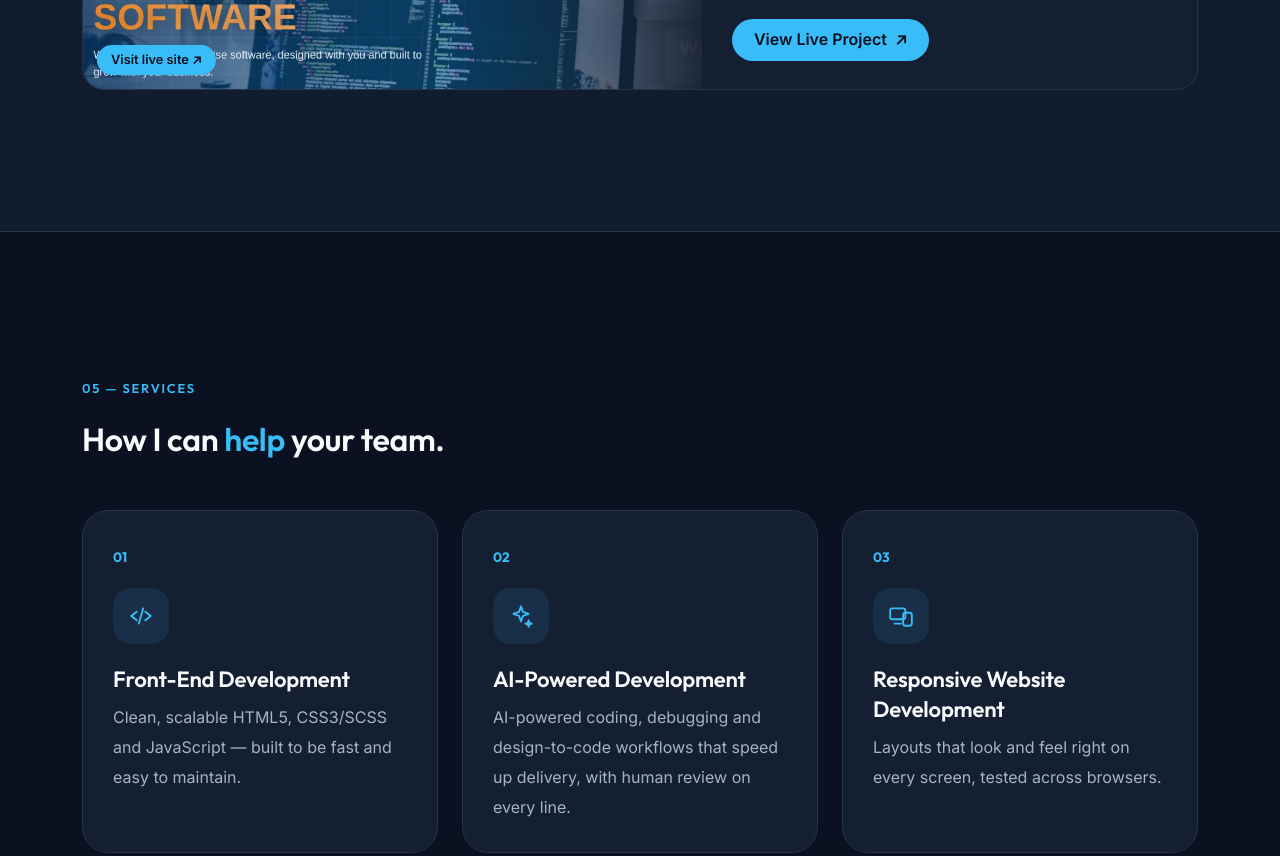
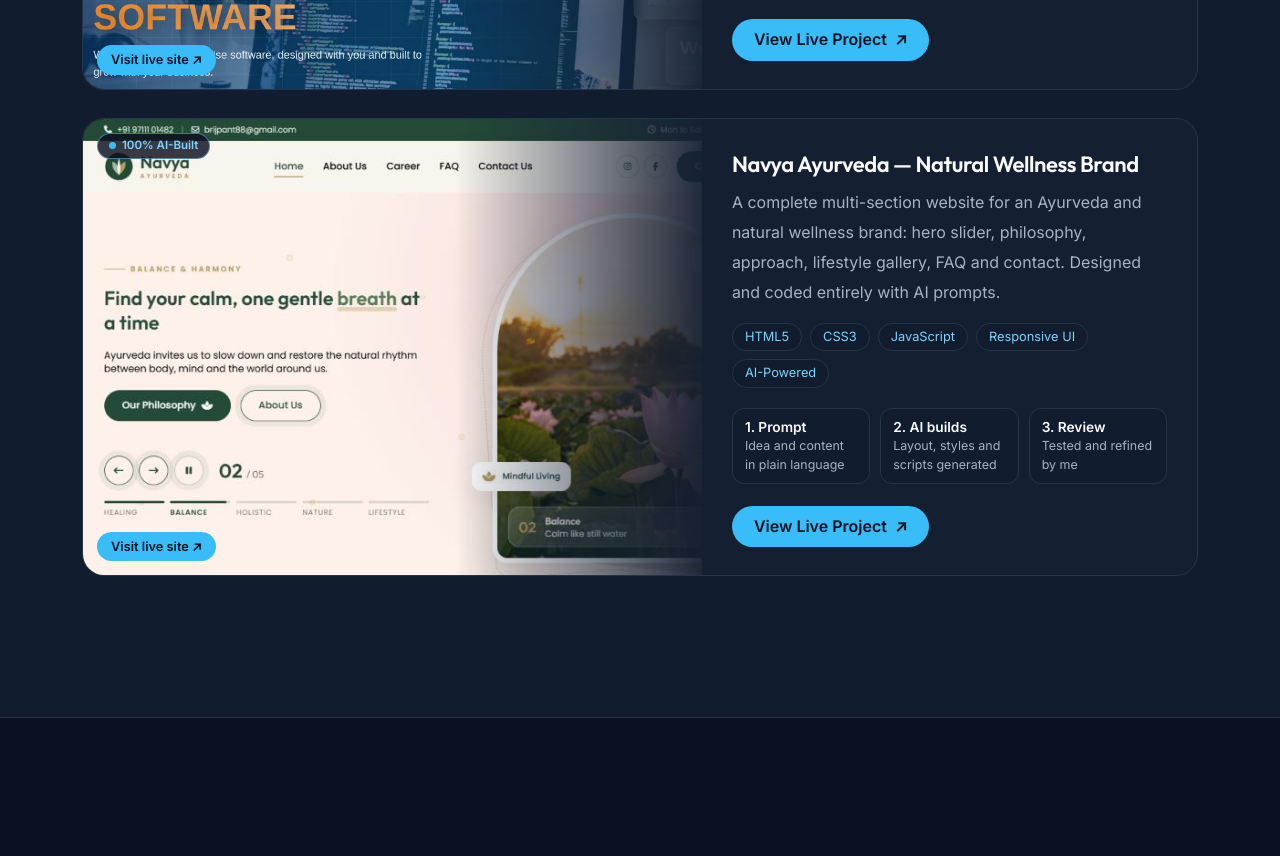
Before and after one commit to brijbhushan-dev/portfolio, a plain HTML site: page index.html in a window 1280 px wide. Shown: the part 8660-9516 px from the top of the page. Drawn offline with nearby package versions, Linux system fonts and the light colour scheme; animation ran at ten frames a second.

Commit message:
ai project add

```diff
--- a/assets/css/style.css
+++ b/assets/css/style.css
@@ -633,3 +633,4 @@ img,svg,video{max-width:100%}
 @media(max-width:991px){.ai-card{grid-template-columns:1fr}.ai-shot{min-height:0;aspect-ratio:16/10}.ai-shot::after{background:linear-gradient(180deg,transparent 60%,rgba(21,31,50,.95))}.ai-steps{grid-template-columns:1fr}.ai-built{margin-top:48px}}
 @media(max-width:575px){.ai-body{padding:22px 18px}}
 @media(prefers-reduced-motion:reduce){.ai-badge i{animation:none}.ai-card,.ai-shot img{transition:none}}
+.ai-card + .ai-card{margin-top:28px}
--- a/index.html
+++ b/index.html
@@ -319,6 +319,34 @@
               <span class="ai-btn">View Live Project <span aria-hidden="true">↗</span></span>
             </div>
           </a>
+          <a class="ai-card reveal" href="https://brijbhushan-dev.github.io/navya-ayurveda/index.html" target="_blank"
+            rel="noopener noreferrer"
+            aria-label="Navya Ayurveda, a 100% AI-built website. Opens the live site in a new tab.">
+            <div class="ai-shot">
+              <img src="assets/images/projects/navya-ayurveda.jpg" alt="Screenshot of the Navya Ayurveda website"
+                style="object-position:0% top" loading="lazy" width="800" height="500">
+              <span class="ai-badge"><i aria-hidden="true"></i>100% AI-Built</span>
+              <span class="ai-visit">Visit live site <span aria-hidden="true">↗</span></span>
+            </div>
+            <div class="ai-body">
+              <h3>Navya Ayurveda — Natural Wellness Brand</h3>
+              <p>A complete multi-section website for an Ayurveda and natural wellness brand: hero slider, philosophy,
+                approach, lifestyle gallery, FAQ and contact. Designed and coded entirely with AI prompts.</p>
+              <ul class="ai-tags">
+                <li>HTML5</li>
+                <li>CSS3</li>
+                <li>JavaScript</li>
+                <li>Responsive UI</li>
+                <li>AI-Powered</li>
+              </ul>
+              <ol class="ai-steps">
+                <li><b>1. Prompt</b>Idea and content in plain language</li>
+                <li><b>2. AI builds</b>Layout, styles and scripts generated</li>
+                <li><b>3. Review</b>Tested and refined by me</li>
+              </ol>
+              <span class="ai-btn">View Live Project <span aria-hidden="true">↗</span></span>
+            </div>
+          </a>
         </div>
       </div>
     </section>
```
Also changed, not shown: assets/images/projects/navya-ayurveda.jpg (added).
